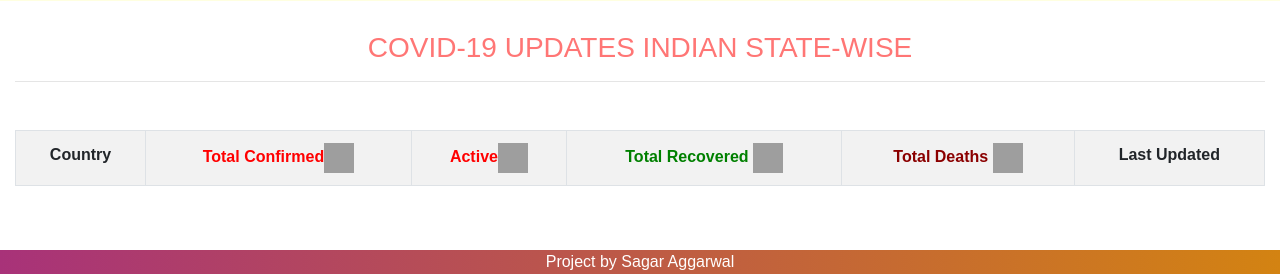
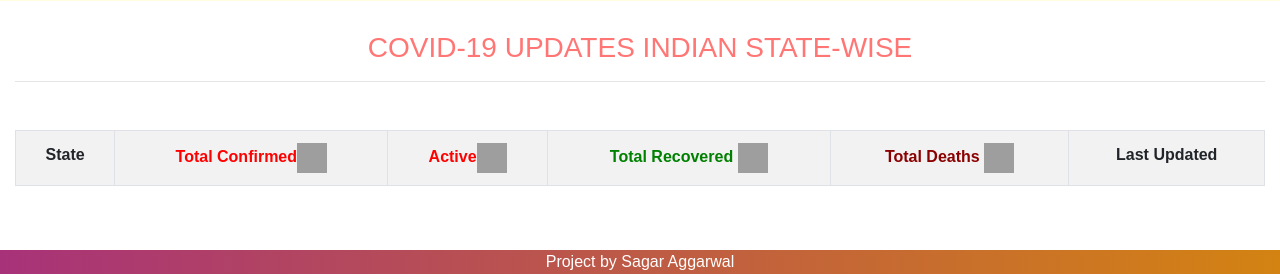
Before and after one commit to sagarr70/Project-Covid-case-tracker, a PHP site: page /coronaindia.php in a window 1280 px wide. Shown: the part 521-800 px from the top of the page. Run offline with PHP 8.4, Linux system fonts and the light colour scheme; data that the repository does not hold is empty; some web fonts are replaced; grey boxes are pictures that could not be loaded.

Commit message:
Corrected countries to state in indian covid cases page

```diff
--- a/coronaindia.php
+++ b/coronaindia.php
@@ -76,7 +76,7 @@
         <div class="table-responsive">
             <table class="table table-bordered table-striped text-center" id="tbval">
                 <tr>
-                    <th class="text-capitalize">Country</th>
+                    <th class="text-capitalize">State</th>
                     <th class="text-capitalize confirmed">Total Confirmed<img
                             src="https://img.icons8.com/carbon-copy/100/000000/coronavirus.png" width="30"
                             height="30" /></th>
```
